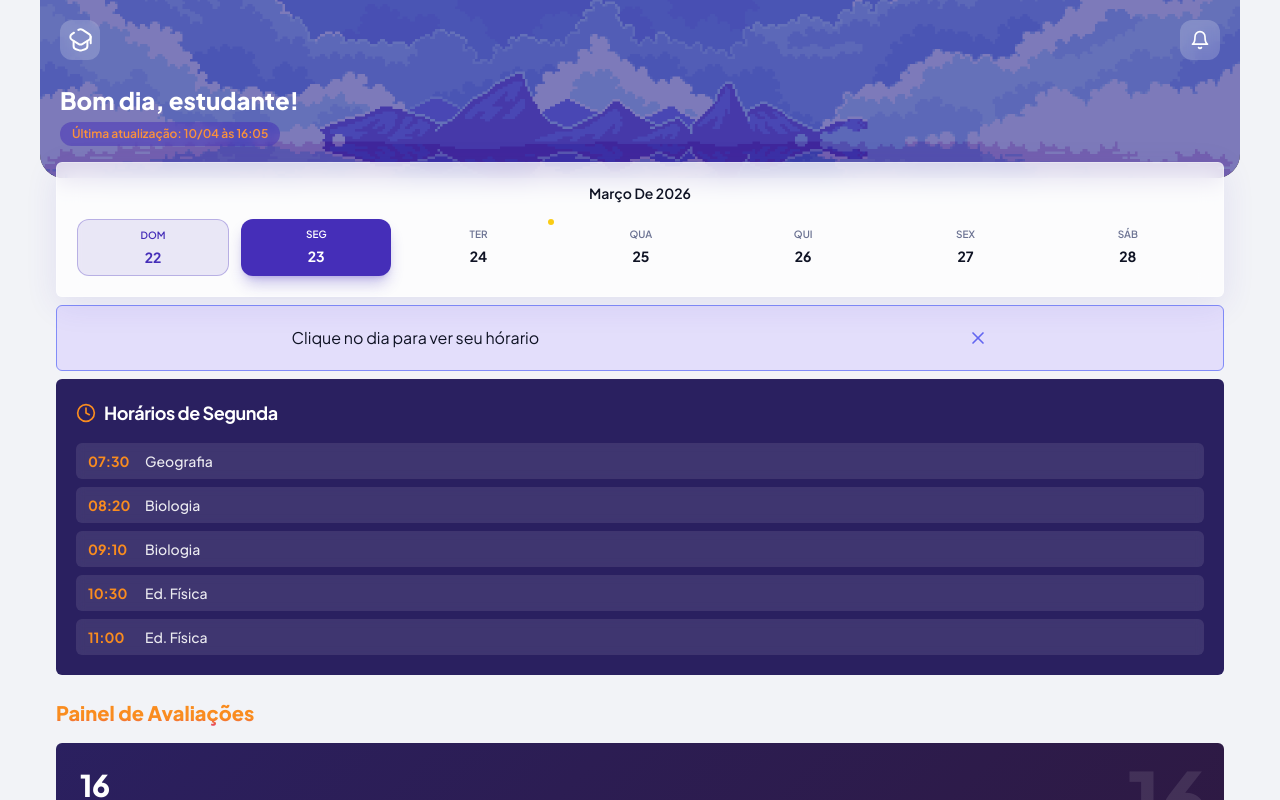
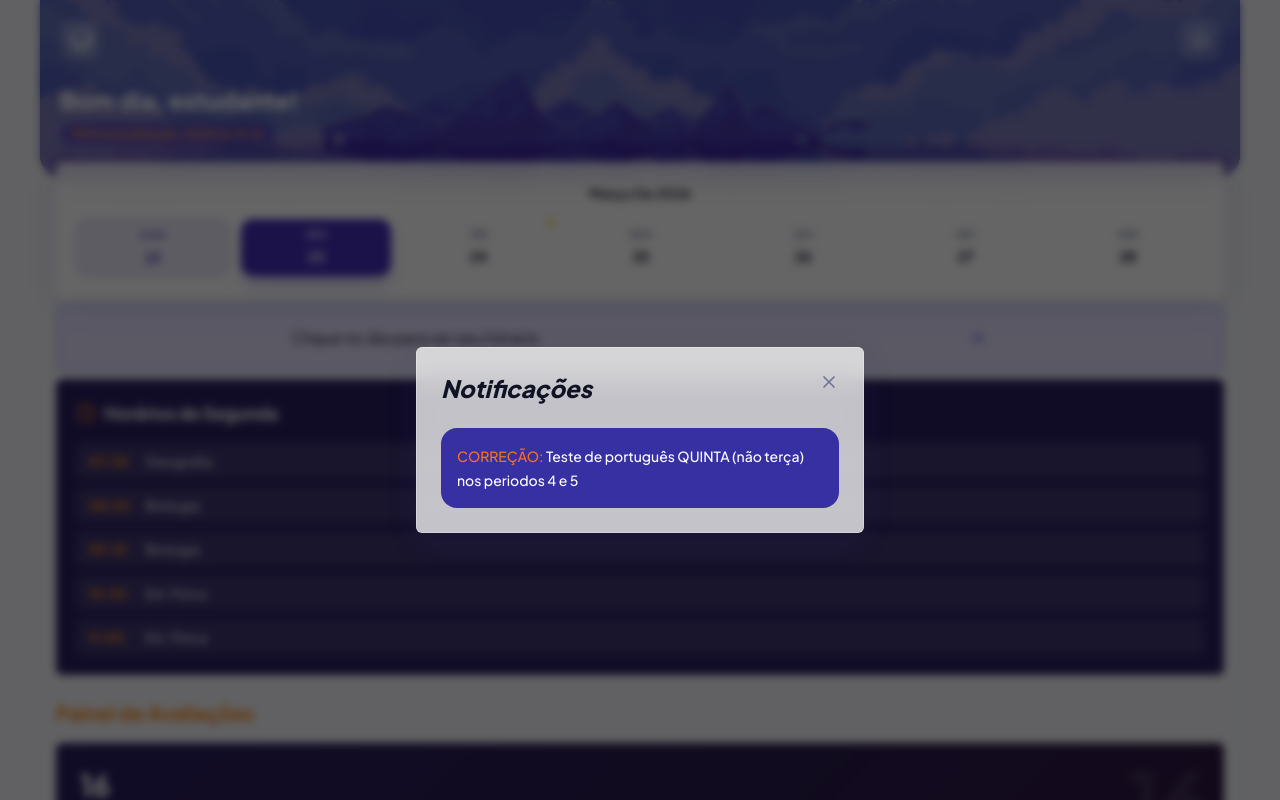
Before and after one commit to rafaelg3r/Classmind-V3, a React (Vite) app: page / in a window 1280 px wide. Shown: the top 800 px of the page. Built offline with nearby package versions, Linux system fonts and the light colour scheme.

Commit message:
fix schedule

```diff
--- a/src/components/DailySchedule.tsx
+++ b/src/components/DailySchedule.tsx
@@ -19,7 +19,13 @@ const days = [
 
 const fullWeek: Record<number, string[]> = {
   1: ["Geografia", "Biologia", "Biologia", "Ed. Física", "Ed. Física"],
-  2: ["História", "Português", "Português", "Res. Problemas", "Res. Problemas"],
+  2: [
+    "História",
+    "Sociologia",
+    "Sociologia",
+    "Res. Problemas",
+    "Res. Problemas",
+  ],
   3: [
     "Parada Pedagógica",
     "Parada Pedagógica",
@@ -37,7 +43,7 @@ const fullWeek: Record<number, string[]> = {
     // "Química",
     // "Química",
   ],
-  4: ["Biologia", "Matemática", "Literatura", "Artes", "Artes"],
+  4: ["Biologia", "Matemática", "Literatura", "Português", "Português"],
   5: ["Geografia", "Literatura", "Português", "Matemática", "Matemática"],
 };
 let semanaSeguinte = true;
@@ -138,9 +144,12 @@ const DailySchedule = ({ selectedDay, selectedDate }: DailyScheduleProps) => {
                 ))}
               </div>
               {pendingAssessments && (
-                <Link to="/avaliacoes" className="flex p-0.5 rounded-sm border border-yellow-400/40">
-                <ChevronRight className="w-5 h-5 text-primary-foreground" />
-              </Link>
+                <Link
+                  to="/avaliacoes"
+                  className="flex p-0.5 rounded-sm border border-yellow-400/40"
+                >
+                  <ChevronRight className="w-5 h-5 text-primary-foreground" />
+                </Link>
               )}
             </motion.div>
           );
--- a/src/components/DashboardHeader.tsx
+++ b/src/components/DashboardHeader.tsx
@@ -74,7 +74,7 @@ export function DashboardHeader() {
         </h1>
         <div className="inline-flex items-center gap-1.5 px-3 py-1 rounded-full bg-primary/50 backdrop-blur-sm">
           <span className="text-xs font-semibold text-orange-400">
-            Última atualização: 10/04 às 16:05
+            Última atualização: 13/04 às 16:12
           </span>
         </div>
       </motion.div>
--- a/src/components/InterfaceContext.tsx
+++ b/src/components/InterfaceContext.tsx
@@ -11,7 +11,7 @@ const InterfaceContext = createContext<InterfaceContextType | undefined>(
 );
 
 export function InterfaceProvider({ children }: { children: ReactNode }) {
-  const [isNotifyOpen, setIsNotifyOpen] = useState(false);
+  const [isNotifyOpen, setIsNotifyOpen] = useState(true);
 
   const toggleNotify = () => setIsNotifyOpen((prev) => !prev);
 
--- a/src/components/NotifyModal.tsx
+++ b/src/components/NotifyModal.tsx
@@ -50,11 +50,11 @@ export function NotificationModal() {
               Notificações
             </h2>
             <div className="flex flex-col gap-3">
-              {/* <div className="p-4 bg-indigo-200 rounded-lg "> */}
-                <span className="text-gray-700 text-sm font-medium leading-none">
-                  Nenhuma nova notificação.
+              <div className="p-4 bg-indigo-800 rounded-lg ">
+                <span className="text-white text-sm font-medium leading-none">
+                  <span className="text-orange-500">CORREÇÃO:</span> Teste de português QUINTA (não terça) nos periodos 4 e 5
                 </span>
-              {/* </div> */}
+              </div>
             </div>
           </motion.div>
         </div>
--- a/src/data/subjects.tsx
+++ b/src/data/subjects.tsx
@@ -245,7 +245,7 @@ export const subjectsData: Subject[] = [
     assessments: [
       {
         type: "teste",
-        date: "14/04",
+        date: "16/04",
         title: "Teste sobre tipos de sujeito",
         description:
           "Questões avaliativas sobre os diversos tipos de sujeito (simples, composto, oculto, inexistente, etc.)",
```
